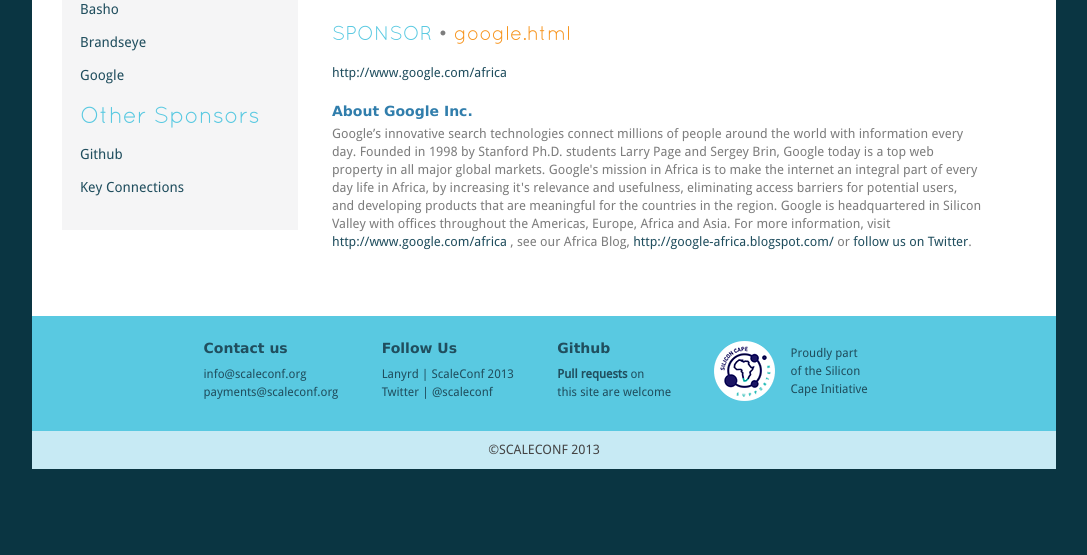
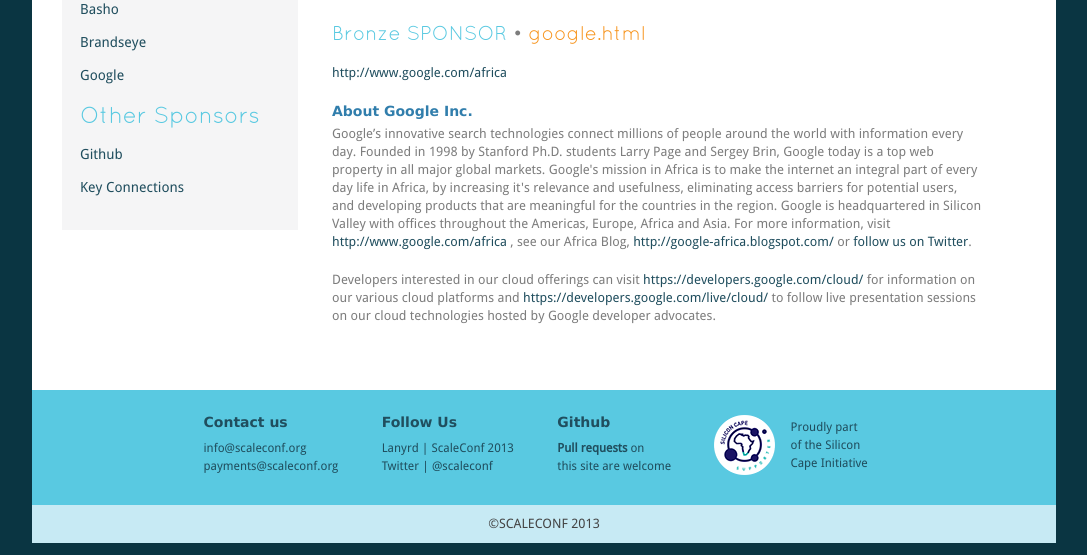
Before and after one commit to scaleconf/scaleconf.github.com, a Jekyll site: the page built from sponsors/google.html, in a window 1280 px wide. Shown: the part 565-1120 px from the top of the page, without its empty margins (96-1183 px from the left). Built offline with Jekyll 4.4.1, drawn with Linux system fonts in a browser that asks for light colours; Markdown is read by kramdown in place of the engine named in the settings; before the commit the page ends 1046 px from its top, so only the background shows below that.

Commit message:
Add some more blurb for Google

```diff
--- a/sponsors/google.html
+++ b/sponsors/google.html
@@ -3,6 +3,7 @@
 name: Google
 website: http://www.google.com/africa
 tagline:
+level: Bronze
 sections:
   - heading: About Google Inc.
     text: >
@@ -20,4 +21,12 @@
         </a>, see our Africa Blog, <a
         href="http://google-africa.blogspot.com/">http://google-africa.blogspot.com/</a>
         or <a href="https://twitter.com/googleafrica">follow us on Twitter</a>.
+  - heading:
+    text: >
+        Developers interested in our cloud offerings can visit <a
+            href="https://developers.google.com/cloud/">https://developers.google.com/cloud/</a>
+        for information on our various cloud platforms and <a
+            href="https://developers.google.com/live/cloud/">https://developers.google.com/live/cloud/</a>
+        to follow live presentation sessions on our cloud technologies hosted
+        by Google developer advocates.
 ---
```
